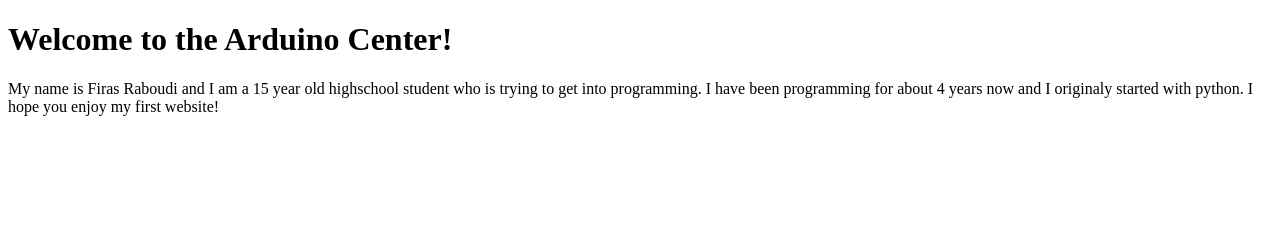
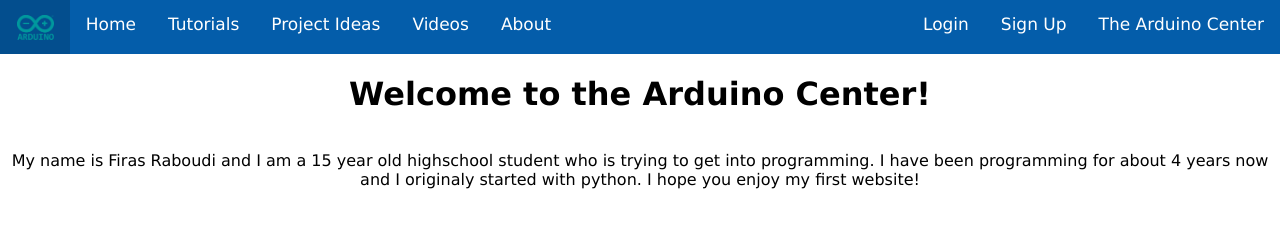
Before and after one commit to FirasRaboudi551/CoolWebsite, a plain HTML site: page about.html in a window 1280 px wide. Drawn offline with Linux system fonts and the light colour scheme.

Commit message:
Fixed about page + added styling

```diff
--- a/about.html
+++ b/about.html
@@ -3,9 +3,26 @@
 <head>
     <meta charset="UTF-8">
     <meta name="viewport" content="width=device-width, initial-scale=1.0">
+    <link rel="stylesheet" href="loginStyle.css">
     <title>About</title>
 </head>
 <body>
+    <div class="topnav">
+        <a href="index.html">
+            <img src="Arduino_Logo.svg.png" alt="Logo">
+        </a>
+        <a href="index.html">Home</a>
+        <a href="#Tutorials">Tutorials</a>
+        <a href="#Project Ideas">Project Ideas</a>
+        <a href="#Videos">Videos</a>
+        <a href="about.html">About</a>
+        <div class="left-topnav">
+            <a href="login.html">Login</a>
+            <a href="#SignUp">Sign Up</a>
+            <a href="index.html">The Arduino Center</a>
+        </div>
+    </div>
+
     <h1>Welcome to the Arduino Center!</h1>
     <p>My name is Firas Raboudi and I am a 15 year old highschool student who is trying to get into programming. I have been programming for about 4 years now and I originaly started with python. I hope you enjoy my first website!</p>
 </body>
--- /dev/null
+++ b/aboutStyle.css
@@ -0,0 +1,46 @@
+body {
+    /* background-color: #ffffff; */
+    background-color: #ffffff;
+    color: rgb(0, 0, 0);
+    font-family: Verdana, Geneva, Tahoma, sans-serif;
+    margin: 0;
+    padding: 0;
+    text-align: center;
+    align-items: center;
+    display:flex;
+    flex-direction: column;
+    min-height: 100%;
+}
+
+.topnav {
+    overflow: hidden;
+    background-color: #045daa;
+    width: 100%;
+  }
+
+  .topnav img {
+    height: 25px; /* Adjust size as needed */
+    margin-right: px; /* Space between image and links */
+    float: left;
+    padding-top: 1px;
+    padding-left: 1px;
+  }
+
+  .topnav a {
+    float: left;
+    color: #ffffff;
+    text-align: center;
+    padding: 14px 16px;
+    text-decoration: none;
+    font-size: 17px;
+  }
+
+  .topnav a:hover {
+    background-color: #0000002a;
+    color: black;
+  }
+
+  .topnav a.active {
+    background-color: #04AA6D;
+    color: white;
+  }
```
